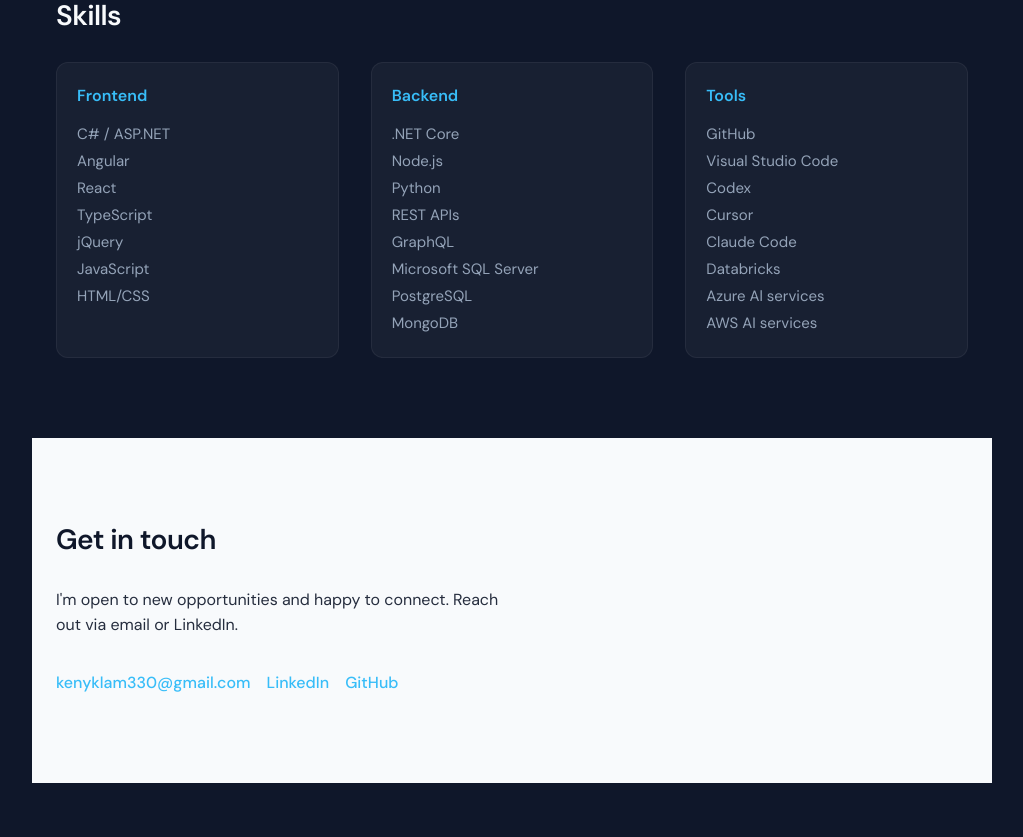
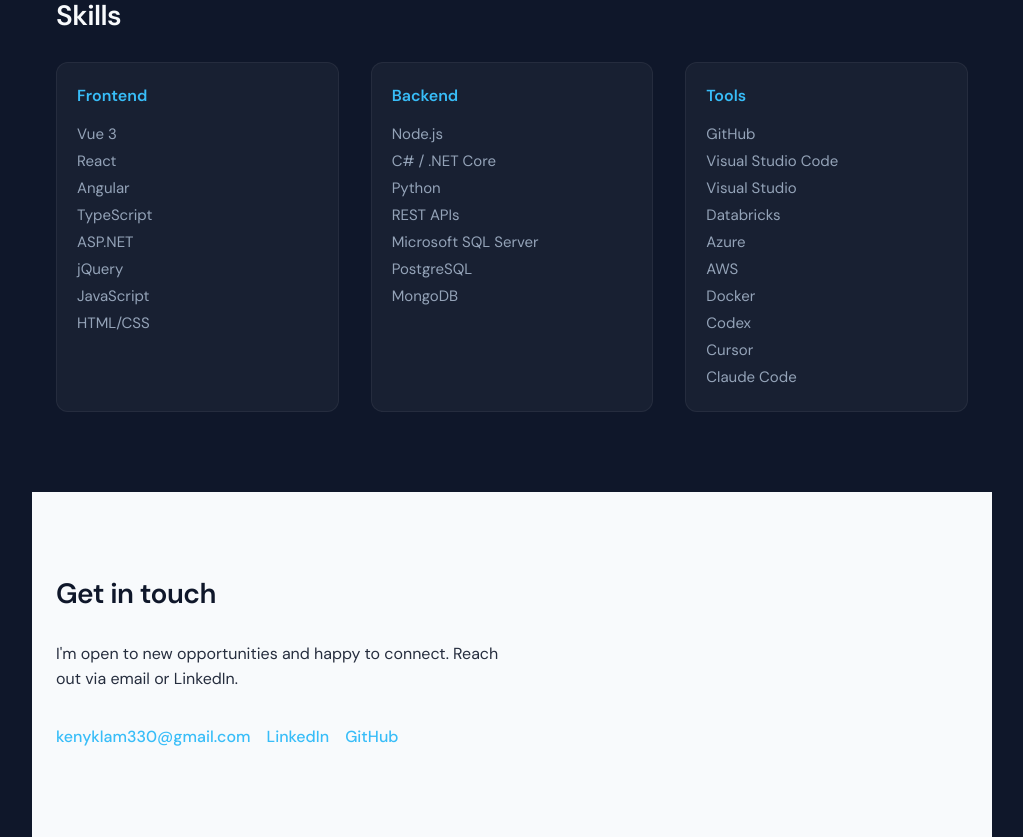
Before and after one commit to kenyklam330/kenyklam330.github.io, an Angular app: page / in a window 1280 px wide. Shown: the part 3780-4617 px from the top of the page, without its empty margins (128-1151 px from the left). Before the commit the page ends 4563 px from the top, so only its background shows below. Built offline with nearby package versions, Linux system fonts and the light colour scheme.

Commit message:
Refactor skill items in skills.ts for consistency and clarity

```diff
--- a/src/app/components/skills/skills.ts
+++ b/src/app/components/skills/skills.ts
@@ -15,15 +15,15 @@
   protected skillGroups: SkillGroup[] = [
     {
       category: 'Frontend',
-      items: ['C# / ASP.NET', 'Angular', 'React', 'TypeScript', 'jQuery', 'JavaScript', 'HTML/CSS'],
+      items: ['Vue 3', 'React', 'Angular', 'TypeScript', 'ASP.NET', 'jQuery', 'JavaScript', 'HTML/CSS'],
     },
     {
       category: 'Backend',
-      items: ['.NET Core', 'Node.js', 'Python', 'REST APIs', 'GraphQL', 'Microsoft SQL Server', 'PostgreSQL', 'MongoDB'],
+      items: ['Node.js', 'C# / .NET Core', 'Python', 'REST APIs', 'Microsoft SQL Server', 'PostgreSQL', 'MongoDB'],
     },
     {
       category: 'Tools',
-      items: ['GitHub', 'Visual Studio Code', 'Codex', 'Cursor', 'Claude Code', 'Databricks', 'Azure Al services', 'AWS AI services'],
+      items: ['GitHub', 'Visual Studio Code', 'Visual Studio', 'Databricks', 'Azure', 'AWS', 'Docker', 'Codex', 'Cursor', 'Claude Code'],
     },
   ];
 }
```
